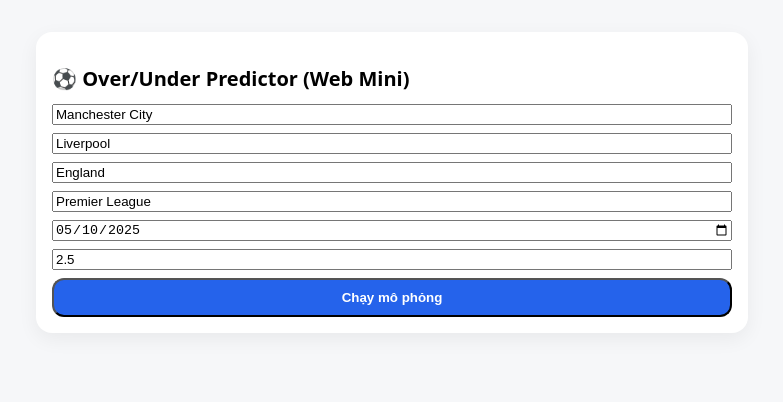
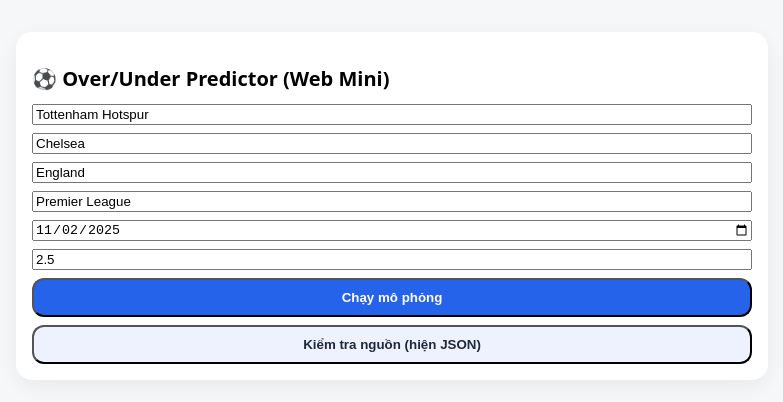
Before and after one commit to quocminhvo93-boop/ou-predictor, a Next.js app: page / in a window 1280 px wide. Shown: the top 402 px of the page, without its empty margins (248-1031 px from the left). Built offline with nearby package versions, Linux system fonts and the light colour scheme.

Commit message:
Update page.js

```diff
--- a/app/page.js
+++ b/app/page.js
@@ -1,40 +1,133 @@
 "use client";
-import { useState } from "react";
+import { useState, useEffect } from "react";
+
+/** Chuẩn hoá ngày từ Date -> YYYY-MM-DD, tránh lệch múi giờ */
+function toISODateFromDateObj(d) {
+  if (!(d instanceof Date) || isNaN(d)) return "";
+  // Dùng UTC để không bị lệch ngày theo timezone người dùng
+  const y = d.getUTCFullYear();
+  const m = String(d.getUTCMonth() + 1).padStart(2, "0");
+  const dd = String(d.getUTCDate()).padStart(2, "0");
+  return `${y}-${m}-${dd}`;
+}
+
+/** Chuẩn hoá mọi kiểu input date về YYYY-MM-DD */
+function normalizeDateFromInput(e) {
+  // 1) Trường hợp chuẩn: input type=date thường đã là YYYY-MM-DD
+  const v = e.target.value;
+  if (/^\d{4}-\d{2}-\d{2}$/.test(v)) return v;
+
+  // 2) Trình duyệt không trả YYYY-MM-DD, thử valueAsDate (khi chọn từ lịch)
+  const d = e.target.valueAsDate;
+  if (d) return toISODateFromDateObj(new Date(Date.UTC(d.getFullYear(), d.getMonth(), d.getDate())));
+
+  // 3) Cuối cùng: cố parse chuỗi hiển thị
+  const parsed = new Date(v);
+  if (!isNaN(parsed)) return toISODateFromDateObj(new Date(Date.UTC(parsed.getFullYear(), parsed.getMonth(), parsed.getDate())));
+  return "";
+}
 
 export default function OverUnderForm() {
   const [form, setForm] = useState({
-    home: "Manchester City",
-    away: "Liverpool",
+    home: "Tottenham Hotspur",
+    away: "Chelsea",
     country: "England",
     league: "Premier League",
-    date: "2025-05-10",
+    // Lưu hai trường: displayDate (để hiển thị trong input) & dateISO (để gửi lên server)
+    displayDate: "2025-11-02",
+    dateISO: "2025-11-02",
     line: 2.5,
   });
+
   const [loading, setLoading] = useState(false);
   const [result, setResult] = useState("");
+  const [debug, setDebug] = useState(null);
+
+  // Khi người dùng chọn ngày từ lịch
+  const onDateChange = (e) => {
+    const iso = normalizeDateFromInput(e); // luôn thành YYYY-MM-DD
+    setForm((f) => ({ ...f, displayDate: e.target.value || iso, dateISO: iso }));
+  };
 
   const handleChange = (e) => setForm({ ...form, [e.target.name]: e.target.value });
 
   const runPrediction = async () => {
     setLoading(true);
     setResult("");
+    setDebug(null);
+
+    // Server hiện chưa dùng date để gọi API; nếu bạn muốn chỉ dùng cho hiển thị,
+    // có thể bỏ qua. Ở đây mình vẫn gửi dateISO để bạn thấy đầu–cuối khớp nhau.
+    const payload = {
+      home: form.home,
+      away: form.away,
+      country: form.country,
+      league: form.league,
+      date: form.dateISO || "",   // luôn là YYYY-MM-DD (hoặc rỗng)
+      line: Number(form.line),
+    };
+
     try {
       const res = await fetch("/api/predict", {
         method: "POST",
         headers: { "Content-Type": "application/json" },
-        body: JSON.stringify(form),
+        body: JSON.stringify(payload),
       });
-      const data = await res.json();
-      setResult(data.result ?? "Không có kết quả");
-    } catch {
-      setResult("Không thể kết nối server.");
+
+      const text = await res.text();
+      let data = null;
+      try { data = JSON.parse(text); } catch {}
+
+      if (!res.ok) {
+        setResult("⚠️ Lỗi từ server.");
+        setDebug({ status: res.status, raw: text });
+        return;
+      }
+      if (!data || !data.ok) {
+        setResult("⚠️ Server trả về cấu trúc không hợp lệ.");
+        setDebug({ raw: text });
+        return;
+      }
+
+      const pOver = data.result?.p_over ?? 0;
+      const pUnder = data.result?.p_under ?? 0;
+
+      setResult(`P(Over): ${(pOver * 100).toFixed(1)}%\nP(Under): ${(pUnder * 100).toFixed(1)}%`);
+      setDebug({
+        inputs_sent: payload,        // bạn xem được dateISO đã gửi
+        lambdas: data.lambdas,
+        data_used: data.data_used,
+      });
+    } catch (err) {
+      setResult("⚠️ Không thể kết nối server.");
+      setDebug({ error: String(err) });
+    } finally {
+      setLoading(false);
+    }
+  };
+
+  const checkSources = async () => {
+    setLoading(true);
+    setDebug(null);
+    try {
+      const [fx, wx, ox] = await Promise.allSettled([
+        fetch(`/api/sources/fixture?home=${encodeURIComponent(form.home)}&away=${encodeURIComponent(form.away)}`).then(r=>r.json()),
+        // City thật tốt nhất nên cho nhập riêng; tạm dùng London để minh hoạ
+        fetch(`/api/sources/weather?city=${encodeURIComponent("London")}&country=${encodeURIComponent(form.country)}`).then(r=>r.json()),
+        fetch(`/api/sources/odds?home=${encodeURIComponent(form.home)}&away=${encodeURIComponent(form.away)}&country=${encodeURIComponent(form.country)}&league=${encodeURIComponent(form.league)}&line=${encodeURIComponent(form.line)}`).then(r=>r.json()),
+      ]);
+      setDebug({
+        fixture: fx.status === "fulfilled" ? fx.value : { error: String(fx.reason) },
+        weather: wx.status === "fulfilled" ? wx.value : { error: String(wx.reason) },
+        odds:    ox.status === "fulfilled" ? ox.value : { error: String(ox.reason) },
+      });
     } finally {
       setLoading(false);
     }
   };
 
   return (
-    <div style={{ maxWidth: 680, margin: "32px auto", background: "#fff", padding: 16, borderRadius: 16, boxShadow: "0 6px 20px rgba(0,0,0,0.06)" }}>
+    <div style={{ maxWidth: 720, margin: "32px auto", background: "#fff", padding: 16, borderRadius: 16, boxShadow: "0 6px 20px rgba(0,0,0,0.06)" }}>
       <h2 style={{ fontSize: 20, fontWeight: 700, marginBottom: 12 }}>⚽ Over/Under Predictor (Web Mini)</h2>
 
       <div style={{ display: "grid", gap: 8 }}>
@@ -42,11 +135,19 @@
         <input name="away" value={form.away} onChange={handleChange} placeholder="Away team" />
         <input name="country" value={form.country} onChange={handleChange} placeholder="Country (ví dụ: England)" />
         <input name="league" value={form.league} onChange={handleChange} placeholder="League (ví dụ: Premier League)" />
-        <input name="date" type="date" value={form.date} onChange={handleChange} />
+        <input
+          name="date"
+          type="date"
+          value={form.displayDate}
+          onChange={onDateChange}
+        />
         <input name="line" type="number" step="0.25" value={form.line} onChange={handleChange} />
 
         <button onClick={runPrediction} disabled={loading} style={{ padding: 10, borderRadius: 12, background: "#2563eb", color: "#fff", fontWeight: 600 }}>
           {loading ? "Đang mô phỏng..." : "Chạy mô phỏng"}
+        </button>
+        <button onClick={checkSources} disabled={loading} style={{ padding: 10, borderRadius: 12, background: "#eef2ff", color: "#1e293b", fontWeight: 600 }}>
+          Kiểm tra nguồn (hiện JSON)
         </button>
       </div>
 
@@ -55,6 +156,12 @@
           {result}
         </div>
       )}
+
+      {debug && (
+        <pre style={{ marginTop: 12, background: "#f1f5f9", padding: 12, borderRadius: 12, border: "1px solid #e2e8f0", maxHeight: 360, overflow: "auto" }}>
+{JSON.stringify(debug, null, 2)}
+        </pre>
+      )}
     </div>
   );
 }
```
